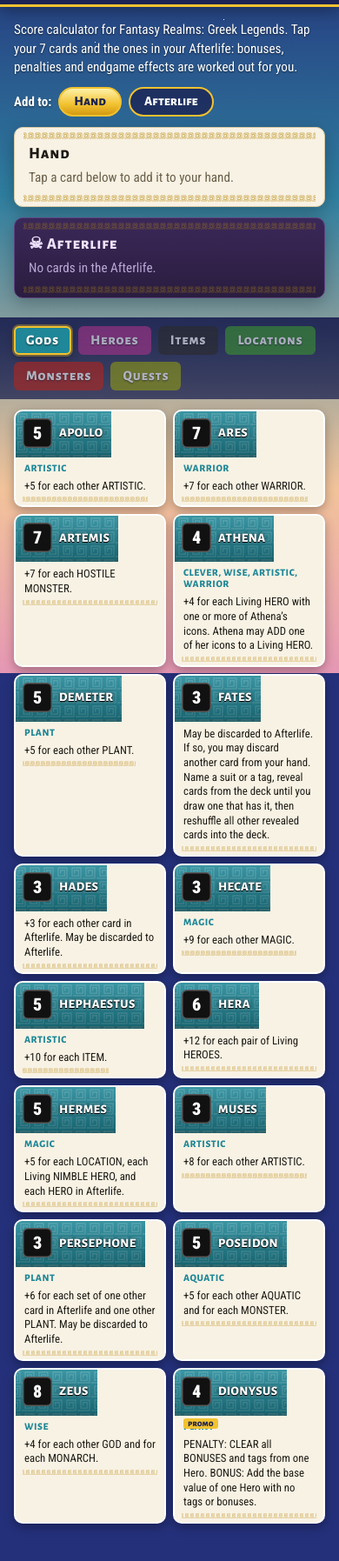
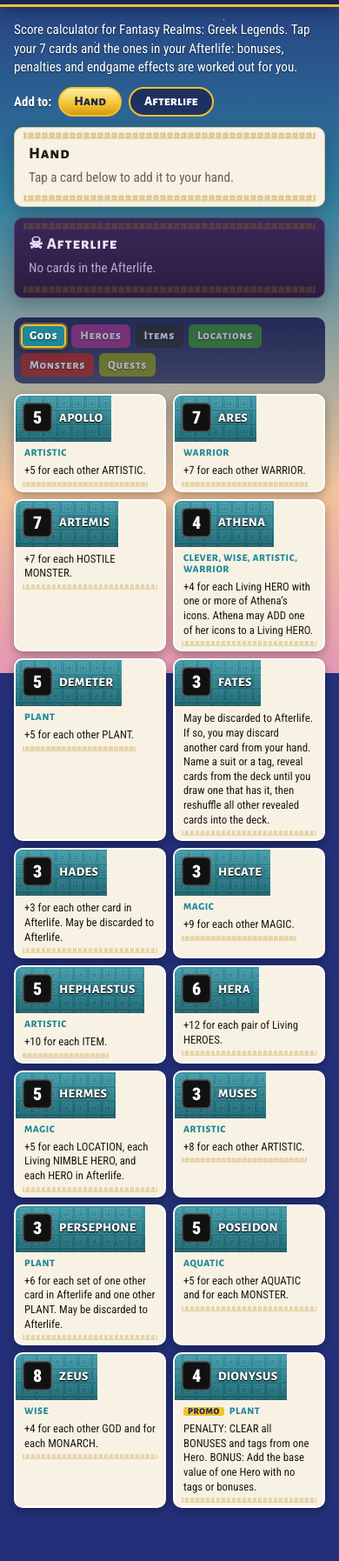
Before and after one commit to fantasy-realms-greek/fantasy-realms-greek.github.io, a website: page index.html in a window 390 px wide. Shown: the part 70-1865 px from the top of the page at 87% size. Drawn offline with Linux system fonts and the light colour scheme.

Commit message:
Pastilles main et Au-delà sur les familles, alignements
- deux pastilles par famille : cartes en main et cartes dans l'Au-delà
- ligne des familles alignée sur les panneaux, coins arrondis
- nom et pastilles centrés verticalement, chips compactes sur téléphone
- étiquette promo placée avant les icônes au lieu de les recouvrir

```diff
--- a/css/style.css
+++ b/css/style.css
@@ -259,8 +259,9 @@
   display: flex;
   flex-wrap: wrap;
   gap: 8px;
-  margin: 22px -16px 12px;
-  padding: 10px 16px;
+  margin: 22px 0 12px;
+  padding: 10px;
+  border-radius: 10px;
   background: linear-gradient(180deg, rgba(27, 33, 80, 0.92), rgba(27, 33, 80, 0.75));
   backdrop-filter: blur(4px);
 }
@@ -274,7 +275,7 @@
   border-radius: 6px;
   background: var(--suit);
   color: #fff;
-  font: 800 1rem 'Alegreya Sans SC', sans-serif;
+  font: 800 1rem/1 'Alegreya Sans SC', sans-serif;
   letter-spacing: 0.05em;
   text-shadow: 0 1px 2px rgba(0, 0, 0, 0.6);
   opacity: 0.6;
@@ -290,15 +291,28 @@
   box-shadow: 0 0 0 2px rgba(242, 194, 48, 0.35), 0 3px 10px rgba(0, 0, 0, 0.35);
 }
 
+/* Les petites capitales d'Alegreya ont leur centre optique plus bas que la boîte de ligne. */
+.suit-tab .label { padding-top: 0.12em; }
+
 .suit-tab .badge {
-  min-width: 1.3em;
-  padding: 0 4px;
+  display: inline-flex;
+  align-items: center;
+  justify-content: center;
+  gap: 2px;
+  min-width: 1.25rem;
+  height: 1.25rem;
+  padding: 0 5px;
   border-radius: 999px;
   background: var(--gold-2);
   color: var(--navy);
-  font: 900 0.75rem/1.3 'Roboto Condensed', sans-serif;
-  text-align: center;
+  font: 900 0.75rem/1 'Roboto Condensed', sans-serif;
   text-shadow: none;
+}
+
+.suit-tab .badge.dead {
+  background: var(--underworld);
+  color: var(--underworld-ink);
+  box-shadow: inset 0 0 0 1px #8a6fb8;
 }
 
 .grid {
@@ -442,6 +456,9 @@
   .card .name { font-size: 0.9rem; }
   .card .text { font-size: 0.8rem; }
   .picked li { flex-wrap: wrap; }
+  .suit-tabs { gap: 6px; padding: 8px; }
+  .suit-tab { gap: 4px; padding: 4px 8px; font-size: 0.85rem; }
+  .suit-tab .badge { min-width: 1.1rem; height: 1.1rem; padding: 0 4px; font-size: 0.7rem; }
 }
 
 /* ---------- Icônes, avertissements et choix de cible ---------- */
@@ -456,10 +473,8 @@
 
 .card .text { padding-top: 6px; }
 
-.card .flag.promo {
-  position: absolute;
-  left: 10px;
-  top: 56px;
+.card .promo {
+  margin-right: 6px;
   padding: 0 5px;
   border-radius: 3px;
   background: var(--gold-2);
--- a/js/app.js
+++ b/js/app.js
@@ -173,13 +173,16 @@
 // Une famille à la fois : les chips en haut choisissent les cartes affichées.
 const renderDeck = () => {
   const handFull = state.hand.length >= HAND_SIZE;
-  const inPlay = (suit) => [...state.hand, ...state.afterlife].filter((id) => cardById(id).suit === suit).length;
+  const countIn = (ids, suit) => ids.filter((id) => cardById(id).suit === suit).length;
   const tabs = Object.keys(SUITS).map((suit) => {
-    const used = inPlay(suit);
+    const inHand = countIn(state.hand, suit);
+    const inAfterlife = countIn(state.afterlife, suit);
     return `
       <button class="suit-tab ${suit === state.suit ? 'active' : ''}" data-suit="${suit}" role="tab"
         aria-selected="${suit === state.suit}" style="--suit:${SUITS[suit].color}">
-        ${t(`suits.${suit}`)}${used ? `<span class="badge">${used}</span>` : ''}
+        <span class="label">${t(`suits.${suit}`)}</span>
+        ${inHand ? `<span class="badge" title="${t('ui.hand')}">${inHand}</span>` : ''}
+        ${inAfterlife ? `<span class="badge dead" title="${t('ui.afterlife')}">☠ ${inAfterlife}</span>` : ''}
       </button>`;
   }).join('');
 
@@ -197,9 +200,8 @@
                 <span class="strength">${c.strength}</span>
                 <span class="name">${cardName(c.id)}</span>
               </span>
-              ${c.tags.length ? `<span class="tags">${tagList(c.tags)}</span>` : ''}
+              ${c.tags.length || c.promo ? `<span class="tags">${c.promo ? `<span class="promo">${t('ui.promo')}</span>` : ''}${tagList(c.tags)}</span>` : ''}
               <span class="text">${cardText(c.id)}</span>
-              ${c.promo ? `<span class="flag promo">${t('ui.promo')}</span>` : ''}
             </button>`;
         }).join('')}
       </div>
```
